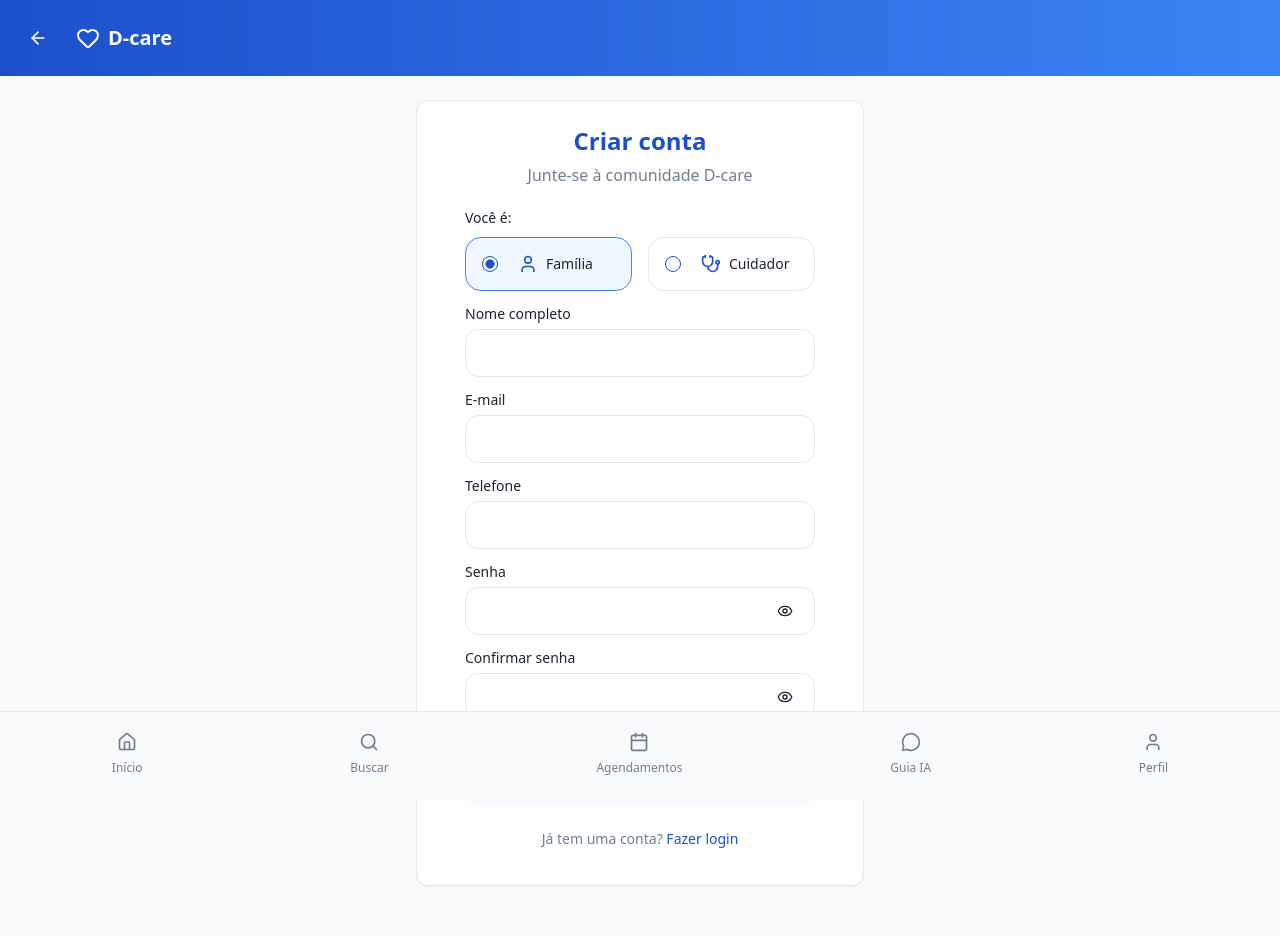
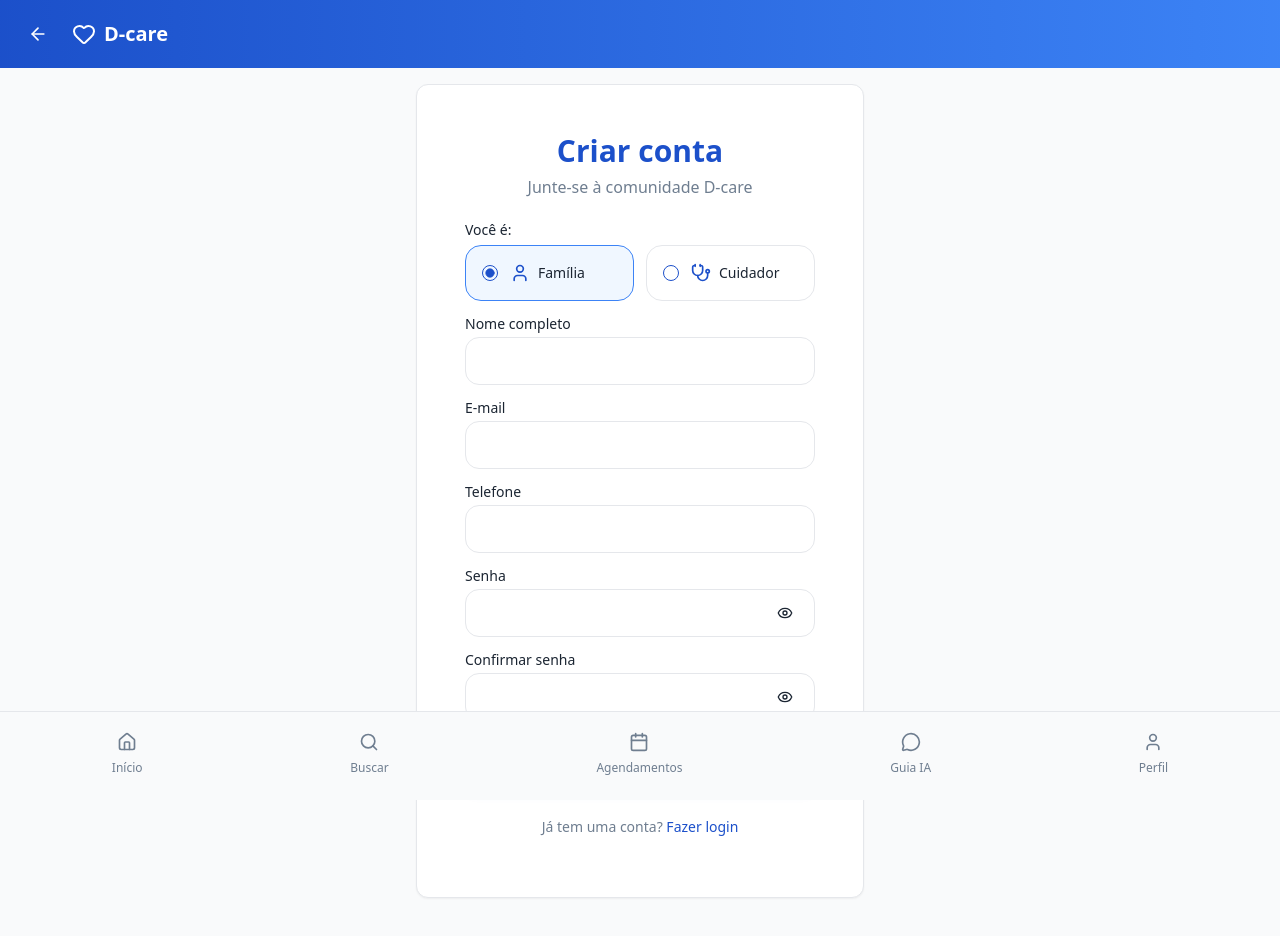
Before and after one commit to DevsDomain/D-care, a React (Vite) app in the folder frontend/: page /register in a window 1280 px wide. Shown: the top 936 px of the page. Built offline with nearby package versions, Linux system fonts and the light colour scheme.

Commit message:
arrumando layout front login e cadastro

```diff
--- a/frontend/src/pages/auth/Register.tsx
+++ b/frontend/src/pages/auth/Register.tsx
@@ -64,45 +64,57 @@ export default function Register() {
   };
 
   return (
-    <div className="min-h-screen bg-background">
-      <header className="bg-gradient-to-r from-healthcare-dark to-healthcare-light text-white">
-        <div className="p-4">
-          <div className="flex items-center gap-4">
-            <Button variant="ghost" size="icon-sm" onClick={() => navigate('/login')} className="text-white hover:bg-white/20">
+    <div className="min-h-dvh bg-background overflow-x-hidden flex flex-col">
+      {/* HEADER sticky com safe-area para aparelhos com notch */}
+      <header className="sticky top-0 z-20 bg-gradient-to-r from-healthcare-dark to-healthcare-light text-white pt-[env(safe-area-inset-top)]">
+        <div className="px-3 py-2 sm:px-4 sm:py-3">
+          <div className="flex items-center gap-3">
+            <Button
+              aria-label="Voltar"
+              variant="ghost"
+              size="icon-sm"
+              onClick={() => navigate('/login')}
+              className="text-white hover:bg-white/20 h-10 w-10 rounded-xl"
+            >
               <ArrowLeft className="w-5 h-5" />
             </Button>
-            <div className="flex items-center gap-2">
-              <Heart className="w-6 h-6" />
-              <h1 className="text-xl font-bold">D-care</h1>
+            <div className="flex items-center gap-2 min-w-0">
+              <Heart className="w-6 h-6 shrink-0" />
+              <h1 className="text-lg sm:text-xl font-bold truncate">D-care</h1>
             </div>
           </div>
         </div>
       </header>
 
-      <div className="p-6">
-        <Card className="healthcare-card max-w-md mx-auto">
-          <CardHeader className="text-center">
-            <CardTitle className="text-2xl text-healthcare-dark">Criar conta</CardTitle>
-            <p className="text-muted-foreground">Junte-se à comunidade D-care</p>
+      {/* CONTEÚDO */}
+      <main className="flex-1 px-4 sm:px-6 py-4 pb-[max(env(safe-area-inset-bottom),theme(spacing.6))]">
+        <Card className="healthcare-card mx-auto w-full max-w-md">
+          <CardHeader className="text-center px-4 sm:px-6 pt-5 sm:pt-6">
+            <CardTitle className="text-2xl sm:text-3xl text-healthcare-dark">Criar conta</CardTitle>
+            <p className="text-muted-foreground text-sm sm:text-base">Junte-se à comunidade D-care</p>
           </CardHeader>
 
-          <CardContent className="space-y-6">
+          <CardContent className="space-y-5 px-4 sm:px-6 pb-6">
             {errorMsg && (
               <Alert variant="destructive">
                 <AlertDescription className="text-sm">{errorMsg}</AlertDescription>
               </Alert>
             )}
 
-            <form onSubmit={onSubmit} className="space-y-4">
-              <div className="space-y-3">
+            <form onSubmit={onSubmit} className="space-y-4" noValidate>
+              {/* Papel */}
+              <div className="space-y-2">
                 <Label>Você é:</Label>
                 <RadioGroup
                   value={form.role}
                   onValueChange={onRole}
-                  className="grid grid-cols-2 gap-4"
+                  className="grid grid-cols-1 sm:grid-cols-2 gap-3"
                   disabled={submitting}
                 >
-                  <Label htmlFor="family" className={`flex items-center space-x-3 border border-input rounded-2xl p-4 cursor-pointer hover:bg-healthcare-soft/30 transition-colors ${form.role === 'family' ? 'bg-healthcare-soft border-healthcare-light' : ''}`}>
+                  <Label
+                    htmlFor="family"
+                    className={`flex items-center gap-3 border border-input rounded-2xl p-4 cursor-pointer transition-colors min-h-[56px] touch-manipulation ${form.role === 'family' ? 'bg-healthcare-soft border-healthcare-light' : 'hover:bg-healthcare-soft/30'}`}
+                  >
                     <RadioGroupItem value="family" id="family" />
                     <div className="flex items-center gap-2">
                       <User className="w-5 h-5 text-healthcare-dark" />
@@ -110,7 +122,10 @@ export default function Register() {
                     </div>
                   </Label>
 
-                  <Label htmlFor="caregiver" className={`flex items-center space-x-3 border border-input rounded-2xl p-4 cursor-pointer hover:bg-healthcare-soft/30 transition-colors ${form.role === 'caregiver' ? 'bg-healthcare-soft border-healthcare-light' : ''}`}>
+                  <Label
+                    htmlFor="caregiver"
+                    className={`flex items-center gap-3 border border-input rounded-2xl p-4 cursor-pointer transition-colors min-h-[56px] touch-manipulation ${form.role === 'caregiver' ? 'bg-healthcare-soft border-healthcare-light' : 'hover:bg-healthcare-soft/30'}`}
+                  >
                     <RadioGroupItem value="caregiver" id="caregiver" />
                     <div className="flex items-center gap-2">
                       <Stethoscope className="w-5 h-5 text-healthcare-dark" />
@@ -120,29 +135,74 @@ export default function Register() {
                 </RadioGroup>
               </div>
 
-              <div className="space-y-2">
+              {/* Nome */}
+              <div className="space-y-1.5">
                 <Label htmlFor="fullName">Nome completo</Label>
-                <Input id="fullName" name="fullName" value={form.fullName} onChange={onChange} className="h-12" required disabled={submitting} />
+                <Input
+                  id="fullName"
+                  name="fullName"
+                  value={form.fullName}
+                  onChange={onChange}
+                  className="h-12"
+                  required
+                  autoComplete="name"
+                  inputMode="text"
+                  disabled={submitting}
+                />
               </div>
 
-              <div className="space-y-2">
+              {/* Email */}
+              <div className="space-y-1.5">
                 <Label htmlFor="email">E-mail</Label>
-                <Input id="email" name="email" type="email" value={form.email} onChange={onChange} className="h-12" required disabled={submitting} />
+                <Input
+                  id="email"
+                  name="email"
+                  type="email"
+                  value={form.email}
+                  onChange={onChange}
+                  className="h-12"
+                  required
+                  autoComplete="email"
+                  inputMode="email"
+                  disabled={submitting}
+                />
               </div>
 
-              <div className="space-y-2">
+              {/* Telefone */}
+              <div className="space-y-1.5">
                 <Label htmlFor="phone">Telefone</Label>
-                <Input id="phone" name="phone" value={form.phone} onChange={onChange} className="h-12" required disabled={submitting} />
+                <Input
+                  id="phone"
+                  name="phone"
+                  value={form.phone}
+                  onChange={onChange}
+                  className="h-12"
+                  required
+                  autoComplete="tel"
+                  inputMode="tel"
+                  disabled={submitting}
+                />
               </div>
 
+              {/* CRM/COREN apenas para cuidador */}
               {form.role === 'caregiver' && (
-                <div className="space-y-2">
+                <div className="space-y-1.5">
                   <Label htmlFor="crmCoren">CRM/COREN</Label>
-                  <Input id="crmCoren" name="crmCoren" value={form.crmCoren} onChange={onChange} className="h-12" required disabled={submitting} />
+                  <Input
+                    id="crmCoren"
+                    name="crmCoren"
+                    value={form.crmCoren}
+                    onChange={onChange}
+                    className="h-12"
+                    required
+                    autoComplete="off"
+                    disabled={submitting}
+                  />
                 </div>
               )}
 
-              <div className="space-y-2">
+              {/* Senha */}
+              <div className="space-y-1.5">
                 <Label htmlFor="password">Senha</Label>
                 <div className="relative">
                   <Input
@@ -153,13 +213,15 @@ export default function Register() {
                     onChange={onChange}
                     className="h-12 pr-12"
                     required
+                    autoComplete="new-password"
                     disabled={submitting}
                   />
                   <Button
                     type="button"
+                    aria-label={showPassword ? 'Ocultar senha' : 'Mostrar senha'}
                     variant="ghost"
                     size="icon-sm"
-                    className="absolute right-2 top-1/2 -translate-y-1/2"
+                    className="absolute right-2 top-1/2 -translate-y-1/2 h-9 w-9 rounded-xl"
                     onClick={() => setShowPassword((v) => !v)}
                     disabled={submitting}
                   >
@@ -168,7 +230,8 @@ export default function Register() {
                 </div>
               </div>
 
-              <div className="space-y-2">
+              {/* Confirmar Senha */}
+              <div className="space-y-1.5">
                 <Label htmlFor="confirmPassword">Confirmar senha</Label>
                 <div className="relative">
                   <Input
@@ -179,13 +242,15 @@ export default function Register() {
                     onChange={onChange}
                     className="h-12 pr-12"
                     required
+                    autoComplete="new-password"
                     disabled={submitting}
                   />
                   <Button
                     type="button"
+                    aria-label={showConfirmPassword ? 'Ocultar confirmação' : 'Mostrar confirmação'}
                     variant="ghost"
                     size="icon-sm"
-                    className="absolute right-2 top-1/2 -translate-y-1/2"
+                    className="absolute right-2 top-1/2 -translate-y-1/2 h-9 w-9 rounded-xl"
                     onClick={() => setShowConfirmPassword((v) => !v)}
                     disabled={submitting}
                   >
@@ -194,7 +259,13 @@ export default function Register() {
                 </div>
               </div>
 
-              <Button type="submit" variant="healthcare" size="lg" className="w-full" disabled={submitting}>
+              <Button
+                type="submit"
+                variant="healthcare"
+                size="lg"
+                className="w-full h-12 sm:h-12 text-base rounded-2xl"
+                disabled={submitting}
+              >
                 {submitting ? 'Criando...' : 'Criar conta'}
               </Button>
             </form>
@@ -202,14 +273,19 @@ export default function Register() {
             <div className="text-center">
               <p className="text-sm text-muted-foreground">
                 Já tem uma conta?{' '}
-                <Button variant="link" className="p-0 h-auto" onClick={() => navigate('/login')} disabled={submitting}>
+                <Button
+                  variant="link"
+                  className="p-0 h-auto align-baseline"
+                  onClick={() => navigate('/login')}
+                  disabled={submitting}
+                >
                   Fazer login
                 </Button>
               </p>
             </div>
           </CardContent>
         </Card>
-      </div>
+      </main>
     </div>
   );
 }
```
Also changed, not shown: frontend/src/pages/Index.tsx (+26 -1 lines), frontend/src/pages/auth/Login.tsx (+33 -39 lines), 1 other file (tests, documents, lock files or other folders).
